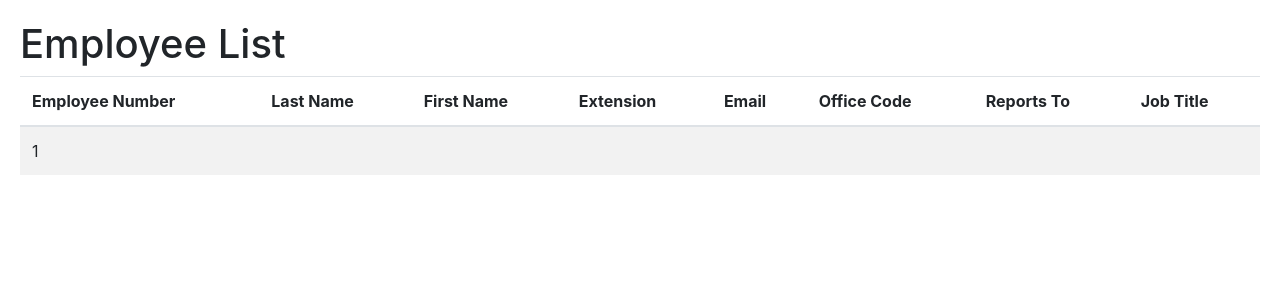
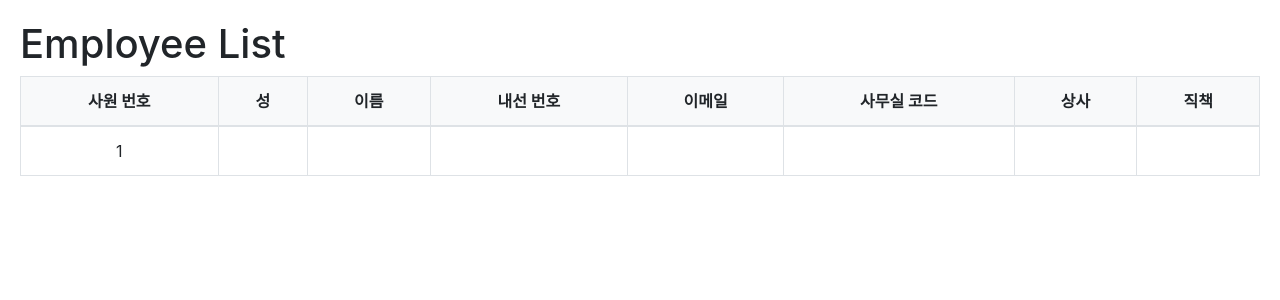
Before and after one commit to LeeHongSoek/cloudtype_fastapi, a FastAPI app: page /mysql in a window 1280 px wide. Shown: the top 300 px of the page. Run offline with FastAPI, Linux system fonts and the light colour scheme; tables that the repository leaves empty or names only in its code hold one stand-in row (values such as "Sample post"); data that the repository does not hold is empty; some libraries are stand-ins or nearby versions.

Commit message:
-- 2023-06-07 21:12에 자동업데이트 함 --

```diff
--- a/templates/mysql.html
+++ b/templates/mysql.html
@@ -7,21 +7,39 @@
         body {
             padding: 20px;
         }
+        table {
+            width: 100%;
+            border-collapse: collapse;
+        }
+        th, td {
+            padding: 10px;
+            text-align: center;
+            vertical-align: middle;
+        }
+        th {
+            background-color: #f8f9fa;
+            font-weight: bold;
+            text-transform: uppercase;
+        }
+        tbody tr:nth-child(even) {
+            background-color: #f2f2f2;
+        }
     </style>
 </head>
 <body>
     <h1>Employee List</h1>
-    <table class="table table-striped">
+    <div class="table-responsive">
+        <table class="table table-bordered">
             <thead>
                 <tr>
-                <th>Employee Number</th>
-                <th>Last Name</th>
-                <th>First Name</th>
-                <th>Extension</th>
-                <th>Email</th>
-                <th>Office Code</th>
-                <th>Reports To</th>
-                <th>Job Title</th>
+                    <th>사원 번호</th>
+                    <th>성</th>
+                    <th>이름</th>
+                    <th>내선 번호</th>
+                    <th>이메일</th>
+                    <th>사무실 코드</th>
+                    <th>상사</th>
+                    <th>직책</th>
                 </tr>
             </thead>
             <tbody>
@@ -39,6 +57,7 @@
                 {% endfor %}
             </tbody>
         </table>
+    </div>
     <script src="https://code.jquery.com/jquery-3.5.1.slim.min.js"></script>
     <script src="https://cdn.jsdelivr.net/npm/@popperjs/core@2.5.4/dist/umd/popper.min.js"></script>
     <script src="https://stackpath.bootstrapcdn.com/bootstrap/4.5.2/js/bootstrap.min.js"></script>
```
Lines whose indentation alone changed are shown as unchanged.
